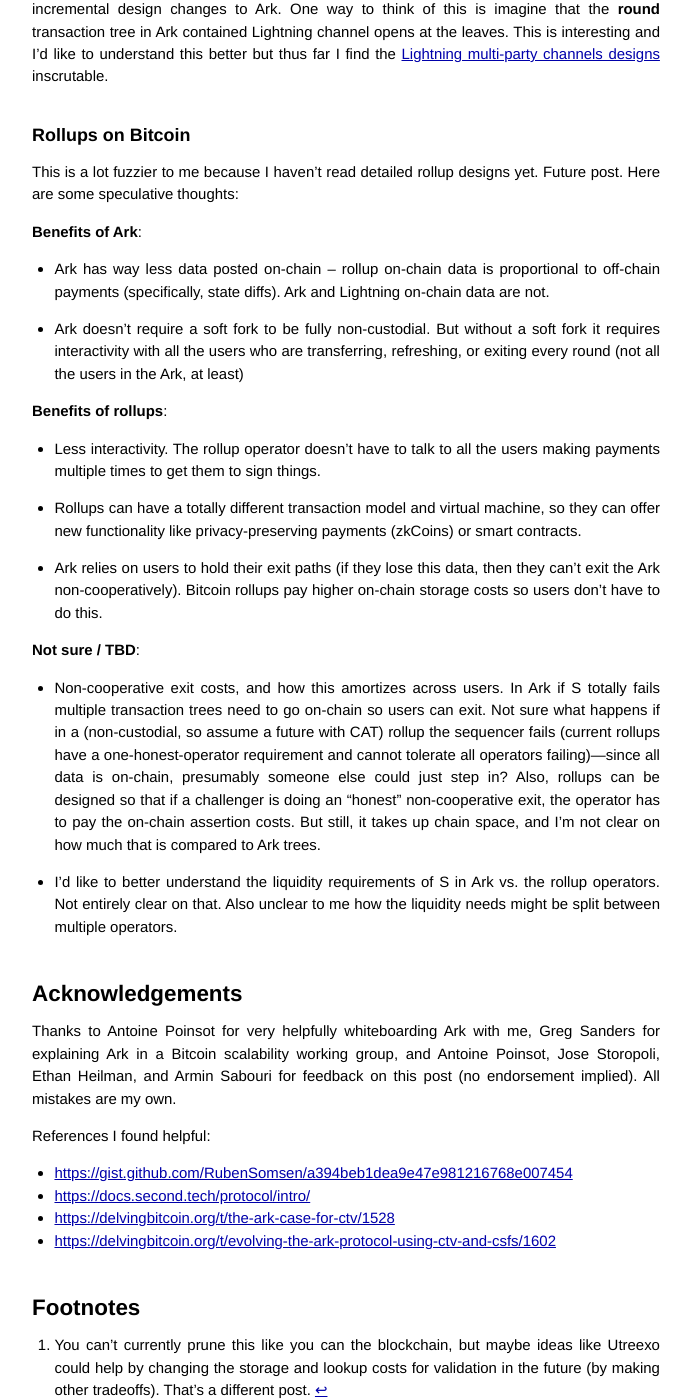
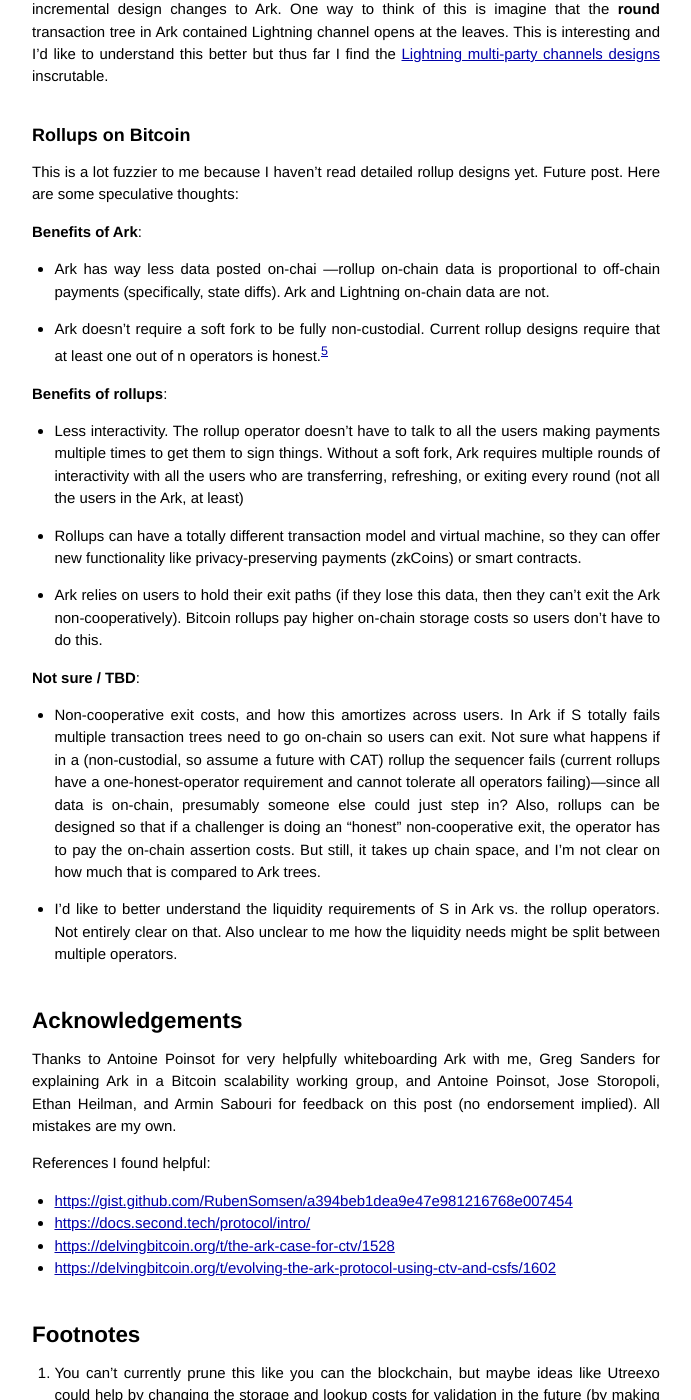
Before and after one commit to narula/narula.github.io, a Jekyll site: the page built from _posts/2025-05-20-ark.md, in a window 1280 px wide and 1400 px high, scrolled down 8240 px. Shown: the whole window, without its empty margins (294-985 px from the left). Built offline with Jekyll 4.4.1, drawn with Linux system fonts in a browser that asks for light colours; formulas are drawn with MathJax 3; comment, search, counter and statistics services are not loaded; some of the changed text lies outside the part shown.

Commit message:
this was bothering me, had a pro and con mixed together. separate and add a footnote about FE and colliderscript

```diff
--- a/_posts/2025-05-20-ark.md
+++ b/_posts/2025-05-20-ark.md
@@ -318,13 +318,15 @@
 
 **Benefits of Ark**:
 
-* Ark has way less data posted on-chain -- rollup on-chain data is proportional to off-chain payments (specifically, state diffs). Ark and Lightning on-chain data are not.
+* Ark has way less data posted on-chai ---rollup on-chain data is proportional to off-chain payments (specifically, state diffs). Ark and Lightning on-chain data are not.
 
-* Ark doesn’t require a soft fork to be fully non-custodial.  But without a soft fork it requires interactivity with all the users who are transferring, refreshing, or exiting every round (not all the users in the Ark, at least)
+* Ark doesn’t require a soft fork to be fully non-custodial. Current rollup designs require that at least one out of n operators is honest.[^5]
+
+[^5]: Or crazy things like [functional encryption covenants](https://delvingbitcoin.org/t/bitcoin-pipes-covenants-on-bitcoin-without-soft-fork/1195) or [ColliderScript](https://eprint.iacr.org/2024/1802).
 
 **Benefits of rollups**:
 
-* Less interactivity. The rollup operator doesn’t have to talk to all the users making payments multiple times to get them to sign things.
+* Less interactivity. The rollup operator doesn’t have to talk to all the users making payments multiple times to get them to sign things. Without a soft fork, Ark requires multiple rounds of interactivity with all the users who are transferring, refreshing, or exiting every round (not all the users in the Ark, at least)
 
 * Rollups can have a totally different transaction model and virtual machine, so they can offer new functionality like privacy-preserving payments (zkCoins) or smart contracts.
 
```
